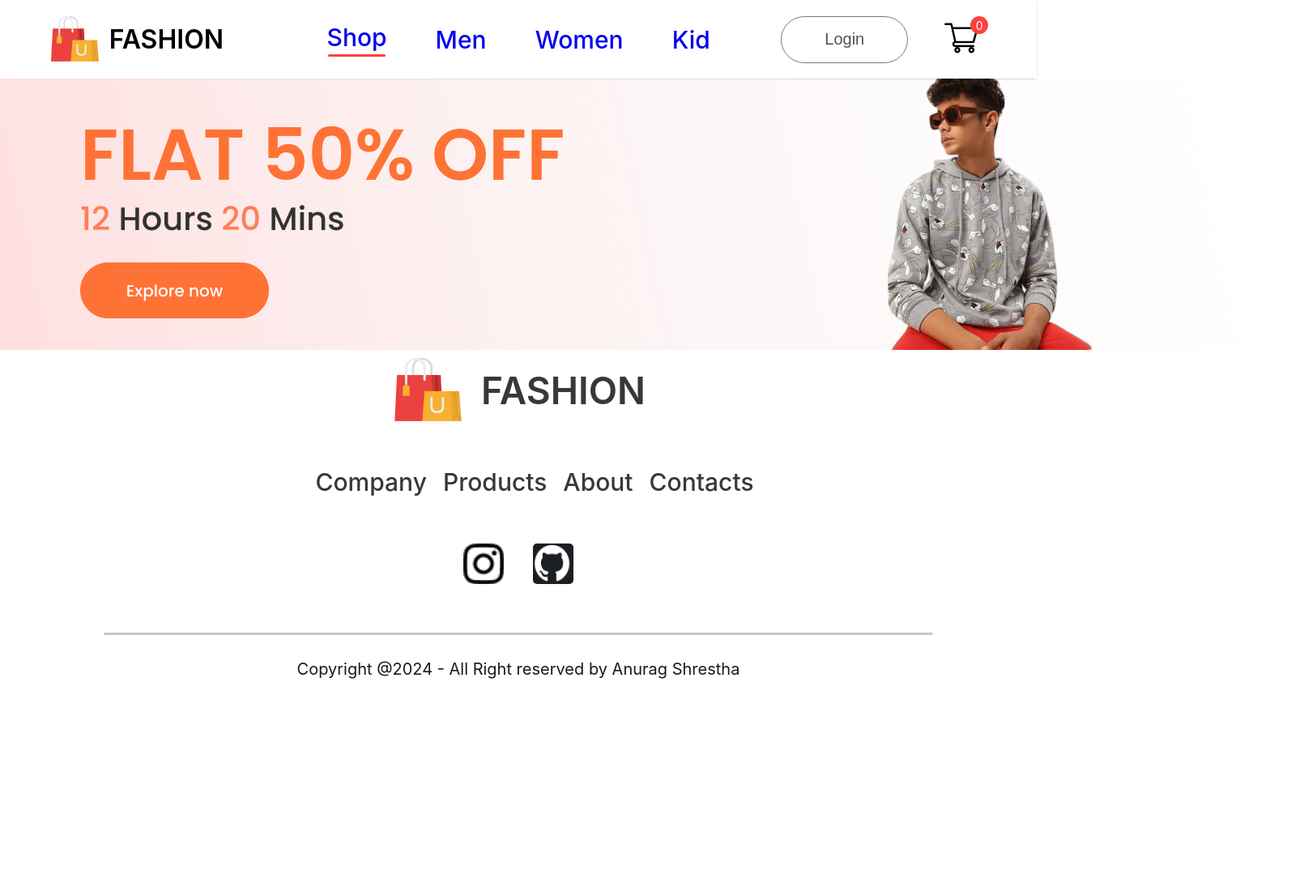
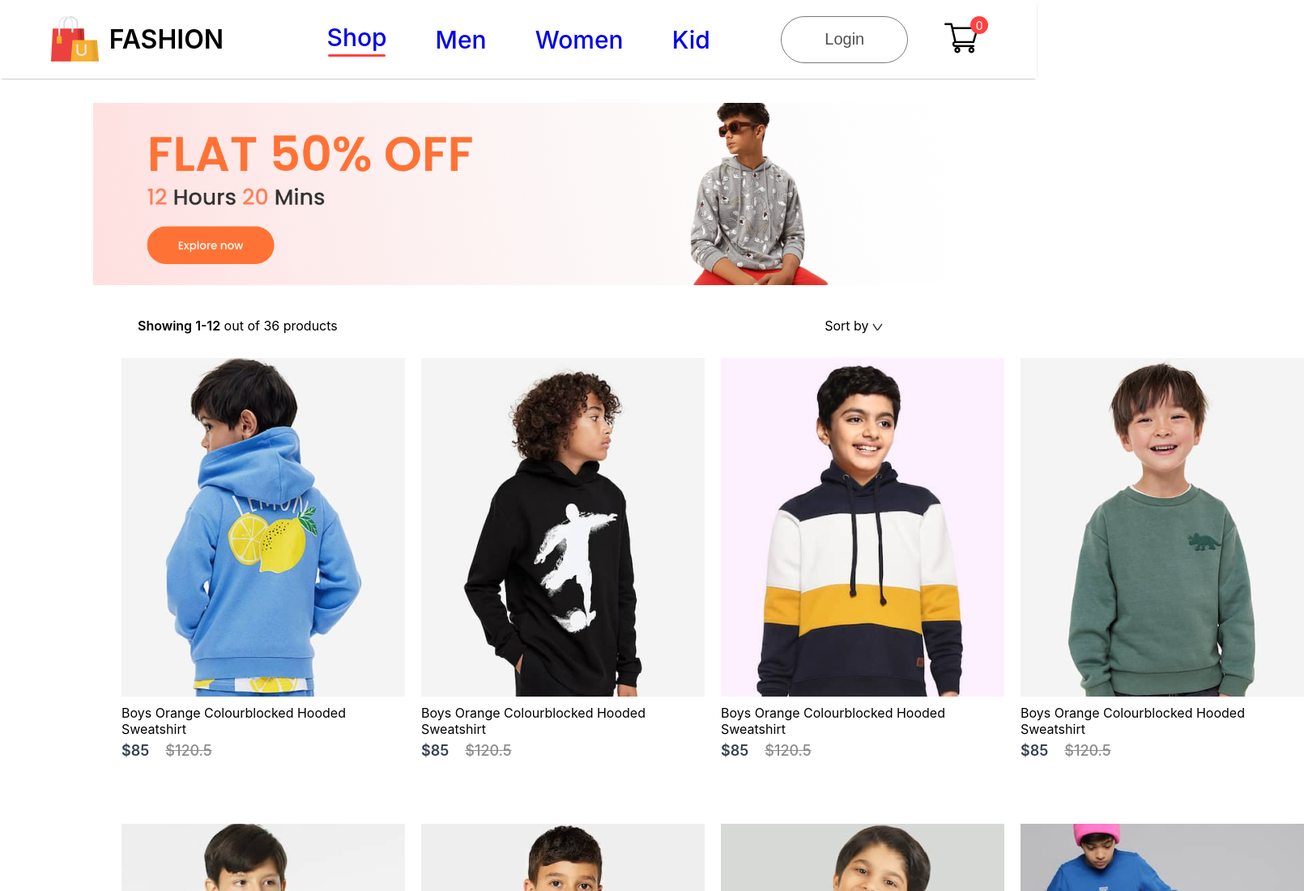
Before and after one commit to anuragshrestha/CloudMart, a React (Create React App) app: page /kids in a window 1280 px wide. Shown: the top 1100 px of the page at 81% size, 1610 px wide, since content can reach past the window. Before the commit the page ends 868 px from the top, so only its background shows below. Built offline with nearby package versions, Linux system fonts and the light colour scheme.

Commit message:
renders all the products based on the category

```diff
--- a/src/pages/CSS/ShopCategory.css
+++ b/src/pages/CSS/ShopCategory.css
@@ -0,0 +1,32 @@
+.shopcategory-banner{
+    display: block;
+    margin: 30px auto;
+    width: 82%;
+}
+
+.shopcategory-indexSort{
+    display: flex;
+    justify-content: space-between;
+    align-items: center;
+    margin: 0px 170px;
+
+}
+
+.shopcategory-sort {
+ padding: 10px 20px;
+ border-radius: 40px;
+ background: 1px solid #888;
+}
+
+.shopcategory-indexSort p span {
+    font-weight: 600;
+}
+
+.shopCategory-products {
+    flex-direction: row;
+    display:  grid;
+    grid-template-columns: 1fr 1fr 1fr 1fr;
+    row-gap:  80px;
+    margin: 20px 150px;
+    column-gap: 20px;
+}
--- a/src/pages/ShopCategory.jsx
+++ b/src/pages/ShopCategory.jsx
@@ -1,13 +1,40 @@
-import React, {useContext} from 'react'
-import './CSS/ShopCategory.css';
-import { ShopContext } from '../context/ShopContext' ;
+import React, { useContext } from "react";
+import "./CSS/ShopCategory.css";
+import { ShopContext } from "../context/ShopContext";
+import dropdown_icon from "../components/assets/dropdown_icon.png";
+import Item from "../components/Item/Item";
 
 export const ShopCategory = (prop) => {
+  const { all_product } = useContext(ShopContext);
+  return (
+    <div className="shop-category">
+      <img className="shopcategory-banner" src={prop.banner} alt="" />
 
-  const {all_product} = useContext(ShopContext);
-  return (
-    <div className='shop-category'>
-      <img src={prop.banner} alt=''/>
-     </div>
-  )
-}
+      <div className="shopcategory-indexSort">
+        <p>
+          <span>Showing 1-12</span> out of 36 products
+        </p>
+        <div className="shopcategory-sort">
+          Sort by <img src={dropdown_icon} alt="" />
+        </div>
+      </div>
+      <div className="shopCategory-products">
+        {all_product.map((item, i) => {
+          if (item.category === prop.category) {
+            return (
+              <Item
+                key={i}
+                image={item.image}
+                name={item.name}
+                new_price={item.new_price}
+                old_price={item.old_price}
+              />
+            );
+          } else {
+            return null;
+          }
+        })}
+      </div>
+    </div>
+  );
+};
```
